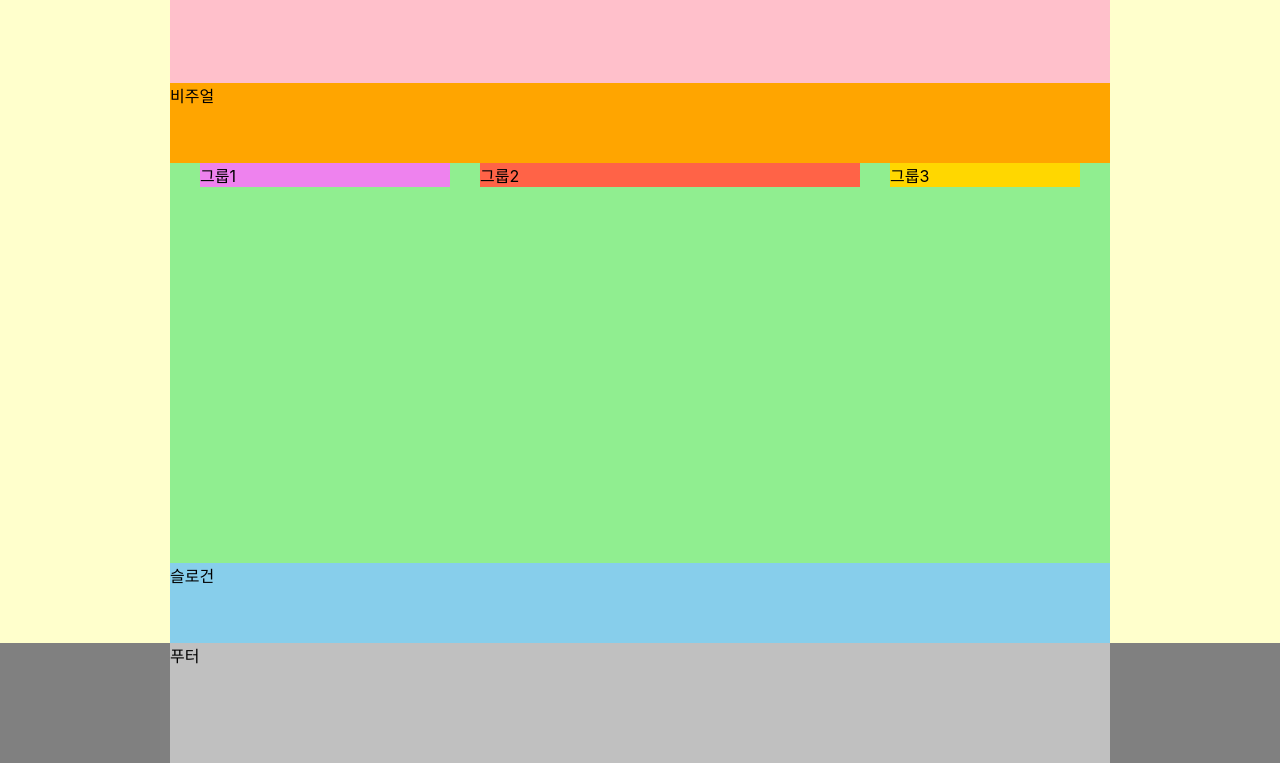
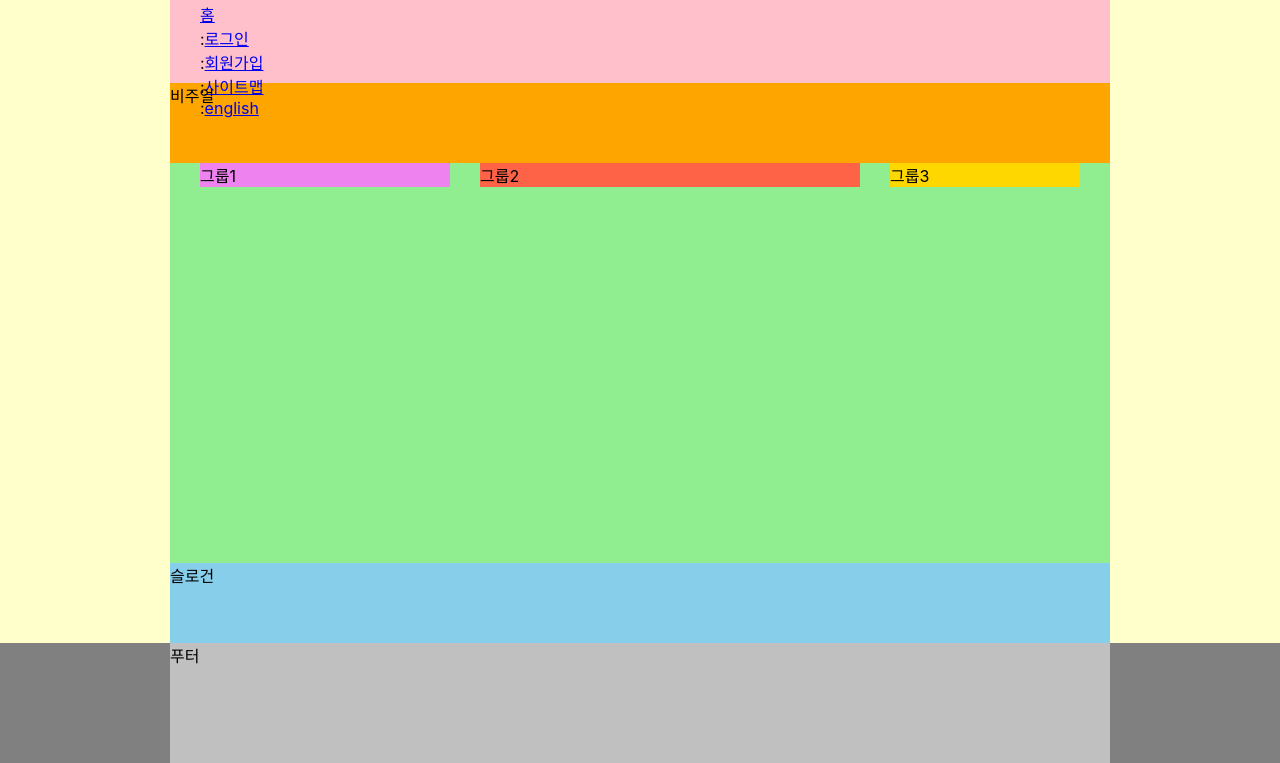
Before and after one commit to no-support/HTML5, a plain HTML site: page index.html in a window 1280 px wide. Shown: the part 37-800 px from the top of the page. Drawn offline with Linux system fonts and the light colour scheme; a web font is replaced by a local one.

Commit message:
텍스트 링크모음 마크업

```diff
--- a/index.html
+++ b/index.html
@@ -11,11 +11,22 @@
 </head>
 <body>
   <header class="header">
+    <!-- 로고 Start -->
     <h1 class="logo">
       <a href="./index-complete.html">
-        <img src="./assets/logo.png" alt="" />
+        <!-- CSS가 아닌 HTML attribute로 width, height로 알려주는 게 성능을 위해 필요함(미리 자리를 배치함) -->
+        <!-- alt="있는 영단어로 만들 것 naver(X) 네이버(O) KDB Bank(X) K.D.B Bank(O)" -->
+        <img src="./assets/logo.png" alt="web cafe" width="165" height="35" />
       </a>
     </h1>
+
+    <ul class="member">
+      <li><a href="/">홈</a></li>
+      <li><span class="devider" aria-hidden="true">:</span><a href="/">로그인</a></li>
+      <li><span class="devider" aria-hidden="true">:</span><a href="/">회원가입</a></li>
+      <li><span class="devider" aria-hidden="true">:</span><a href="/">사이트맵</a></li>
+      <li><span class="devider" aria-hidden="true">:</span><a href="/">english</a></li>
+    </ul>
   </header>
   <div class="visual">비주얼</div>
   <main class="main">
```
